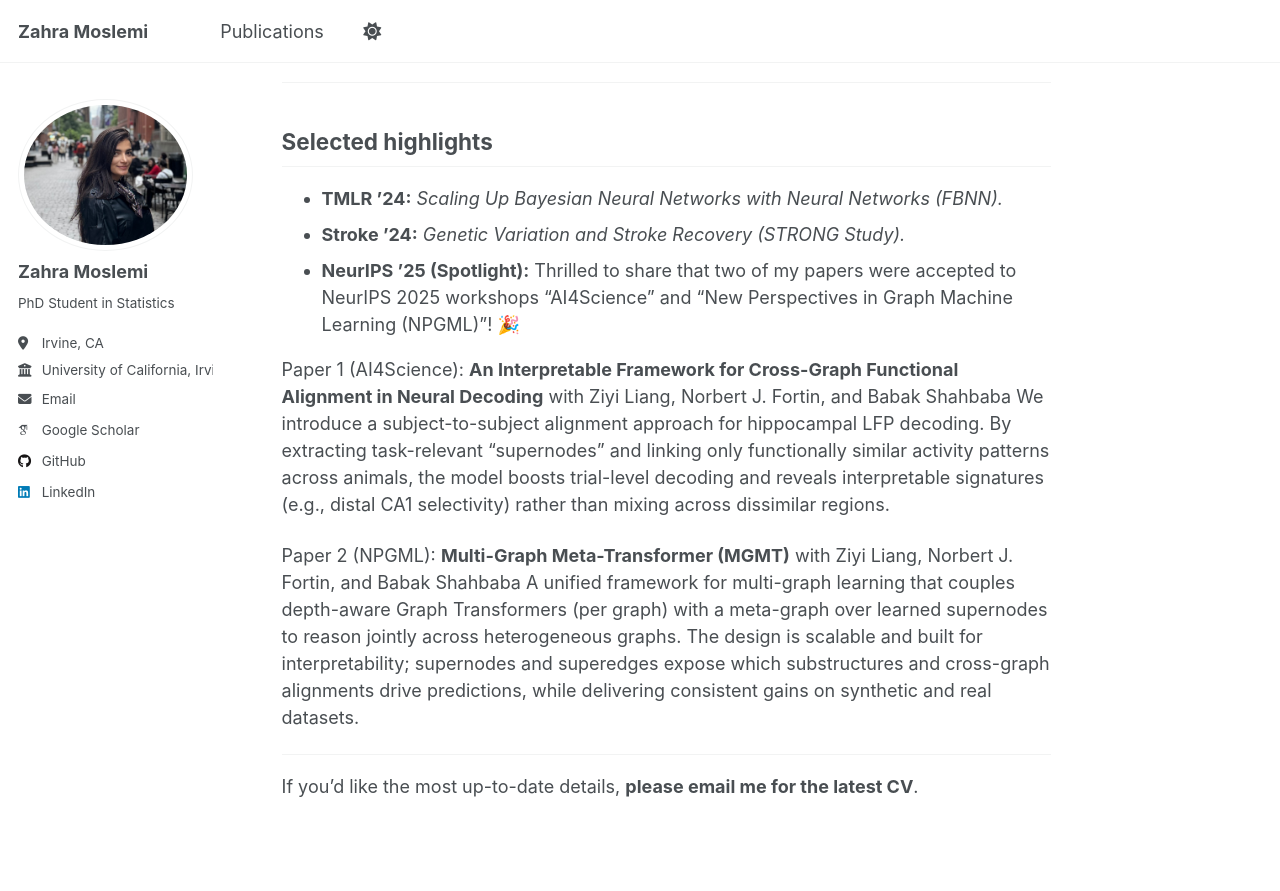
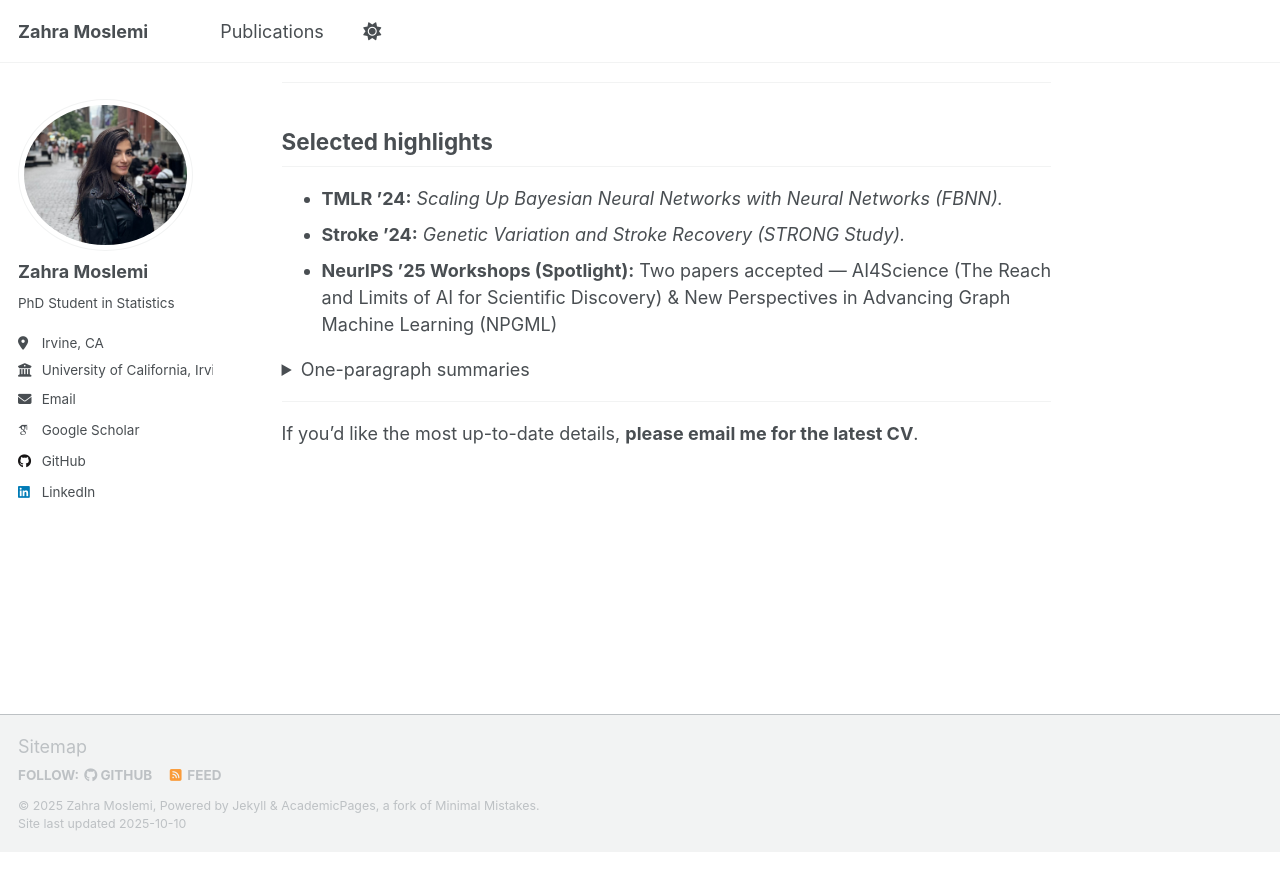
Before and after one commit to zahraMoslemi/zahraMoslemi.github.io, a Jekyll site: the page built from _pages/about.md, in a window 1280 px wide and 900 px high, scrolled down 937 px. Shown: the top 891 px of the window. Built offline with Jekyll 4.4.1, drawn with Linux system fonts in a browser that asks for light colours; some web fonts are replaced; a script that is not in the unit is left out; after the commit the page ends 1789 px from its top, so only the background shows below that.

Commit message:
Revise NeurIPS '25 papers and highlights
Updated NeurIPS '25 section with accepted papers and summaries.

```diff
--- a/_pages/about.md
+++ b/_pages/about.md
@@ -34,17 +34,16 @@ My research interests are:
 ## Selected highlights
 - **TMLR ’24:** *Scaling Up Bayesian Neural Networks with Neural Networks (FBNN).*
 - **Stroke ’24:** *Genetic Variation and Stroke Recovery (STRONG Study).*
-- **NeurIPS ’25 (Spotlight):** Thrilled to share that two of my papers were accepted to NeurIPS 2025 workshops “AI4Science” and “New Perspectives in Graph Machine Learning (NPGML)”! 🎉
+- **NeurIPS ’25 Workshops (Spotlight):** Two papers accepted — AI4Science (The Reach and Limits of AI for Scientific Discovery) & New Perspectives in Advancing Graph Machine Learning (NPGML)
 
-Paper 1 (AI4Science):
-**An Interpretable Framework for Cross-Graph Functional Alignment in Neural Decoding**
- with Ziyi Liang, Norbert J. Fortin, and Babak Shahbaba
-We introduce a subject-to-subject alignment approach for hippocampal LFP decoding. By extracting task-relevant “supernodes” and linking only functionally similar activity patterns across animals, the model boosts trial-level decoding and reveals interpretable signatures (e.g., distal CA1 selectivity) rather than mixing across dissimilar regions.
+<details>
+<summary>One-paragraph summaries</summary>
 
-Paper 2 (NPGML):
-**Multi-Graph Meta-Transformer (MGMT)**
- with Ziyi Liang, Norbert J. Fortin, and Babak Shahbaba
-A unified framework for multi-graph learning that couples depth-aware Graph Transformers (per graph) with a meta-graph over learned supernodes to reason jointly across heterogeneous graphs. The design is scalable and built for interpretability; supernodes and superedges expose which substructures and cross-graph alignments drive predictions, while delivering consistent gains on synthetic and real datasets.
+**An Interpretable Framework for Cross-Graph Functional Alignment in Neural Decoding** (AI4Science). With Ziyi Liang, Norbert J. Fortin, and Babak Shahbaba. We align hippocampal LFP across subjects by extracting task-relevant supernodes and linking functionally similar patterns, boosting trial-level decoding and revealing interpretable signatures (e.g., distal CA1 selectivity).
+
+**Multi-Graph Meta-Transformer (MGMT)** (NPGML). With Ziyi Liang, Norbert J. Fortin, and Babak Shahbaba. A unified framework coupling depth-aware Graph Transformers (per graph) with a meta-graph over supernodes to reason across heterogeneous graphs—scalable, interpretable, and effective on synthetic and real datasets.
+</details>
+
 
 ---
 
```
